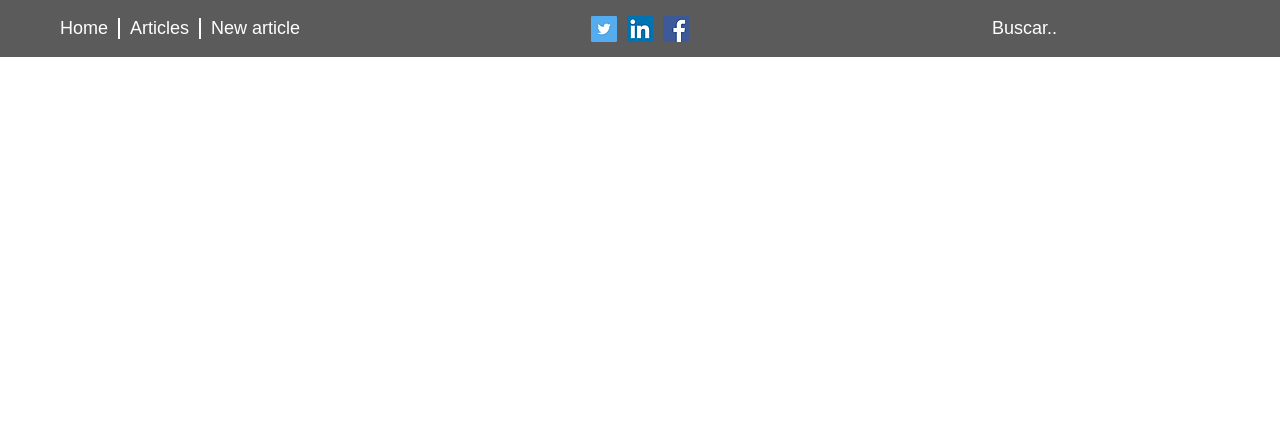
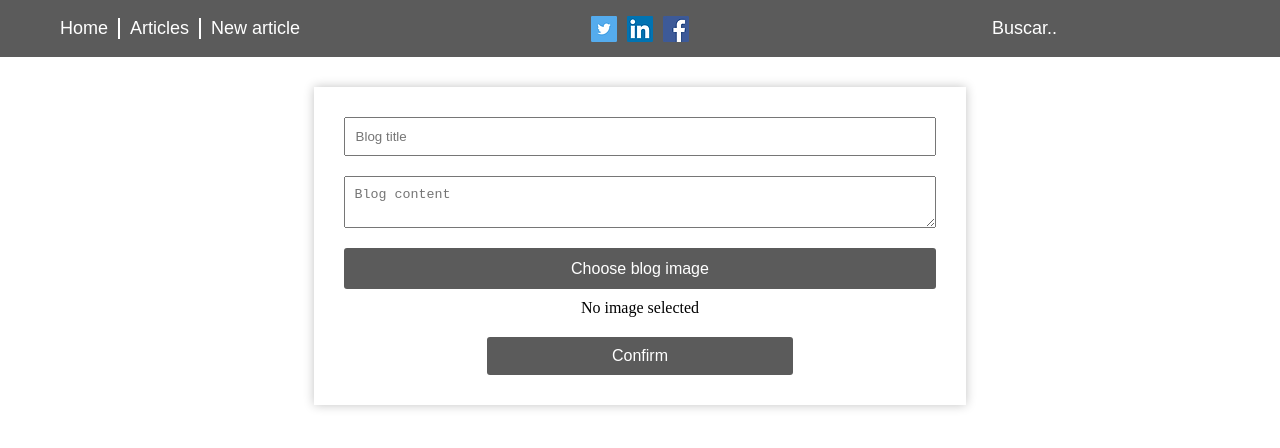
Before and after one commit to RomanMarcos/MERN-STACK, a React (Vite) app in the folder blog-webapp/: page /new-article in a window 1280 px wide. Shown: the top 448 px of the page. Built offline with nearby package versions, Linux system fonts and the light colour scheme.

Commit message:
feat(newArticle): first changes related to the newArticle component and feature

```diff
--- a/blog-webapp/src/components/navBar/NavBar.jsx
+++ b/blog-webapp/src/components/navBar/NavBar.jsx
@@ -10,7 +10,7 @@ export const NavBar = () => {
           <ul className='navBar-ul'>
           <li className='navBar-li border-right'> <Link to='/' className='navBar-link'> Home </Link> </li>
             <li className='navBar-li border-right'> <Link to='/articles' className='navBar-link'>Articles</Link></li>
-            <li className='navBar-li'> <a href='#' className='navBar-link'> New article </a> </li>
+            <li className='navBar-li'> <Link to='/new-article' className='navBar-link'> New article </Link> </li>
           </ul>
         </div>
         <div className='navBar-seccion'>
--- a/blog-webapp/src/components/newArticle/NewArticle.jsx
+++ b/blog-webapp/src/components/newArticle/NewArticle.jsx
@@ -1,6 +1,30 @@
+import { useState } from 'react';
+import './newArticle.scss';
 
 export const NewArticle = () => {
+
+  const [imageName, setImageName] = useState('No image selected');
+
+  const uploadImage = (e) => {
+    setImageName(e.target.value);
+  }
+
+  const sendForm = (e) => {
+    e.preventDefault();
+  }
+
   return (
-    <div>New Article</div>
+    <div className='new-articles-container'>
+      <div className="form-container">
+        <form className='new-article-form' onSubmit={sendForm}>
+          <input className='form-element' type='text' name='title' placeholder='Blog title' />
+          <textarea className='form-element text-area' type='text' name='content' placeholder='Blog content' />
+          <input className='form-element form-img' type='file' name='image' aria-label='image' onChange={uploadImage} />
+          <label className=""><center>{imageName}</center></label>
+
+          <button className='form-element form-confirm-btn'>Confirm</button>
+        </form>
+      </div>
+    </div>
   )
 }
--- /dev/null
+++ b/blog-webapp/src/components/newArticle/newArticle.scss
@@ -0,0 +1,80 @@
+.new-articles-container {
+    display: flex;
+    width: 85%;
+    margin-left: 7.5%;
+    margin-right: 7.5%;
+    margin-top: 30px;
+    justify-content: center;
+}
+
+.form-container {
+    width: 60%;
+    height: auto;
+    box-shadow: 0px 0px 10px 0px #c3c3c3;
+}
+
+.new-article-form {
+    display: grid;
+    padding: 20px;
+}
+
+.form-element {
+    padding: 10px;
+    margin: 10px;
+}
+
+.text-area {
+    resize: vertical;
+}
+
+.form-img {
+    position: relative;
+    display: inline-block;
+  }
+
+.form-img::before {
+    background-color: #5b5b5b;
+    color: white;
+    display: flex;
+    justify-content: center;
+    align-items: center;
+    border-radius: 3px;
+    content: 'Choose blog image';
+    position: absolute;
+    left: 0;
+    right: 0;
+    top: 0;
+    bottom: 0;
+    font-family: Arial, Helvetica, sans-serif;
+    font-size: 16px;
+    cursor: pointer;
+}
+
+.form-img::after {
+    content: 'image'
+}
+
+.form-img input[type="file"] {
+    opacity: 0;
+    width: 200px;
+    height: 32px;
+    display: inline-block;
+}
+
+.form-confirm-btn {
+    background-color: #5b5b5b;
+    border: none;
+    color: white;
+    display: flex;
+    justify-content: center;
+    align-items: center;
+    border-radius: 3px;
+    font-family: Arial, Helvetica, sans-serif;
+    font-size: 16px;
+    cursor: pointer;
+    margin-top: 20px;
+    margin-left: 25%;
+    margin-right: 25%;
+    position: relative;
+    width: 50%;
+}
--- a/blog-webapp/src/router/Router.jsx
+++ b/blog-webapp/src/router/Router.jsx
@@ -1,5 +1,6 @@
 import { Routes, Route } from 'react-router-dom';
 import { Articles } from '../components/articles/Articles';
+import { NewArticle } from '../components/newArticle/NewArticle';
 import { EmptyPage } from '../views/emptyPage/EmptyPage';
 
 export const Router = () => {
@@ -7,6 +8,7 @@ export const Router = () => {
     <Routes>
         <Route path='/' element={ <EmptyPage /> } />
         <Route path='/articles' element={ <Articles /> } />
+        <Route path='/new-article' element={ <NewArticle /> } />
     </Routes>
   )
 }
```
